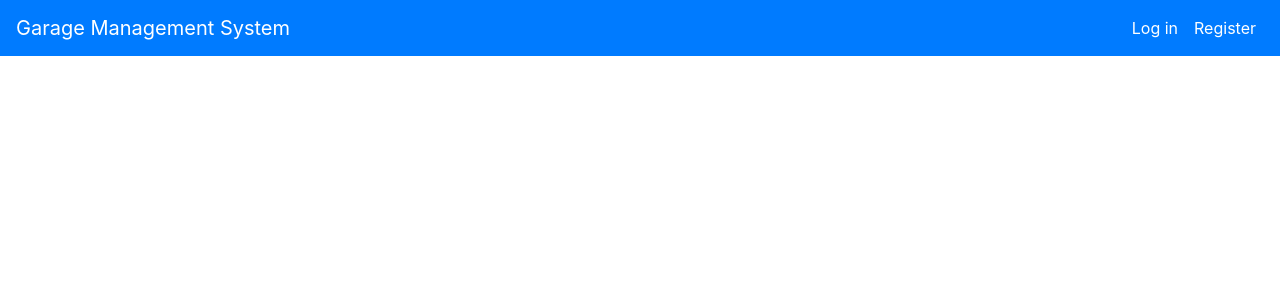
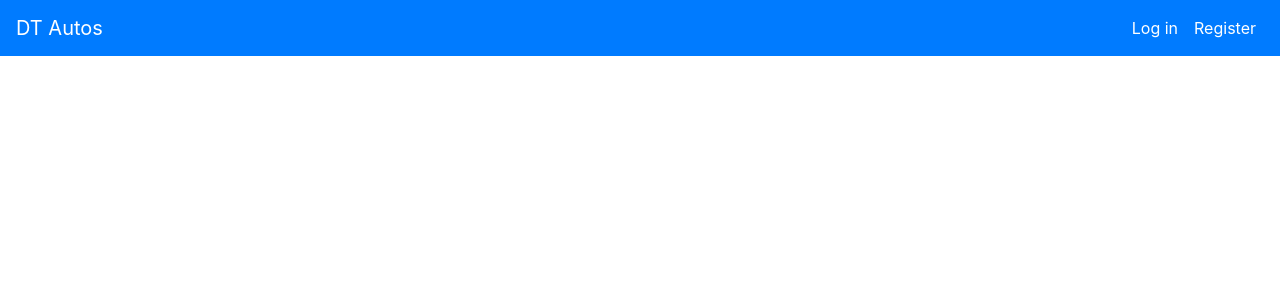
Before and after one commit to Shazi-dani/Garage-Management-System, a Django app: page / in a window 1280 px wide. Shown: the top 300 px of the page. Run offline with Django 5.2, Linux system fonts and the light colour scheme; data that the repository does not hold is empty; some libraries are stand-ins or nearby versions.

Commit message:
rename all references of garage management system to DT Autos

```diff
--- a/dashboard/templates/appointment_form.html
+++ b/dashboard/templates/appointment_form.html
@@ -1,6 +1,6 @@
 {% extends "base.html" %}
 
-{% block title %}Appointment Form - Garage Management System{% endblock %}
+{% block title %}Appointment Form - DT Autos{% endblock %}
 
 {% block extra_css %}
 <link rel="stylesheet" href="https://cdnjs.cloudflare.com/ajax/libs/jquery-datetimepicker/2.5.20/jquery.datetimepicker.min.css">
--- a/dashboard/templates/base.html
+++ b/dashboard/templates/base.html
@@ -3,7 +3,7 @@
 <head>
     <meta charset="UTF-8">
     <meta name="viewport" content="width=device-width, initial-scale=1.0">
-    <title>{% block title %}Garage Management System{% endblock %}</title>
+    <title>{% block title %}DT Autos{% endblock %}</title>
     <!-- Bootstrap CSS -->
     <link rel="stylesheet" href="https://stackpath.bootstrapcdn.com/bootstrap/4.5.2/css/bootstrap.min.css">
     <!-- Additional Styles -->
@@ -44,7 +44,7 @@
 </head>
 <body>
     <nav class="navbar navbar-expand-lg navbar-light" style="background-color: #007bff;">
-        <a class="navbar-brand text-white" href="{% url 'dashboard:dashboard' %}">Garage Management System</a>
+        <a class="navbar-brand text-white" href="{% url 'dashboard:dashboard' %}">DT Autos</a>
         <button class="navbar-toggler" type="button" data-toggle="collapse" data-target="#navbarNav" aria-controls="navbarNav" aria-expanded="false" aria-label="Toggle navigation">
             <span class="navbar-toggler-icon"></span>
         </button>
--- a/dashboard/templates/dashboard.html
+++ b/dashboard/templates/dashboard.html
@@ -45,7 +45,7 @@
 </head>
 <body>
 <nav class="navbar navbar-expand-lg navbar-light" style="background-color: #007bff;">
-    <a class="navbar-brand text-white" href="#">Garage Management System</a>
+    <a class="navbar-brand text-white" href="#">DT Autos</a>
     <button class="navbar-toggler" type="button" data-toggle="collapse" data-target="#navbarNav" aria-controls="navbarNav" aria-expanded="false" aria-label="Toggle navigation">
         <span class="navbar-toggler-icon"></span>
     </button>
--- a/dashboard/views.py
+++ b/dashboard/views.py
@@ -90,7 +90,7 @@ class AppointmentCreateView(CreateView):
 
         # Send an email notification
         email = EmailMessage(
-            'GSM - Appointment Confirmation',
+            'DT Autos - Appointment Confirmation',
             html_content,
             os.environ.get('DEFAULT_FROM_EMAIL'),
             [self.object.user.email]
@@ -125,7 +125,7 @@ class AppointmentUpdateView(UpdateView):
 
         # Send an email notification
         email = EmailMessage(
-            'GSM - Appointment Update Confirmation',
+            'DT Autos - Appointment Update Confirmation',
             html_content,
             os.environ.get('DEFAULT_FROM_EMAIL'),
             [self.object.user.email]
@@ -156,7 +156,7 @@ class AppointmentDeleteView(DeleteView):
 
         # Send an email notification
         email = EmailMessage(
-            'GSM - Appointment Cancellation Confirmation',
+            'DT Autos - Appointment Cancellation Confirmation',
             html_content,
             os.environ.get('DEFAULT_FROM_EMAIL'),
             [self.object.user.email]
--- a/garage_management_system/settings.py
+++ b/garage_management_system/settings.py
@@ -108,7 +108,7 @@ EMAIL_PORT = 587
 EMAIL_USE_TLS = True
 EMAIL_HOST_USER = os.environ.get('EMAIL_HOST_USER')
 EMAIL_HOST_PASSWORD = os.environ.get('EMAIL_HOST_PASSWORD')  # Use an app-specific password if two-factor authentication is enabled
-DEFAULT_FROM_EMAIL = 'admin_gms@gmail.com'
+DEFAULT_FROM_EMAIL = 'admin_dt_autos@gmail.com'
 
 WSGI_APPLICATION = 'garage_management_system.wsgi.application'
 
--- a/users/email_utils.py
+++ b/users/email_utils.py
@@ -4,7 +4,7 @@ from django.template.loader import render_to_string
 from django.utils.html import strip_tags
 
 def send_signup_email(user):
-    subject = 'Successful Registration on Shazina Garage Management System'
+    subject = 'Successful Registration on DT Autos'
     html_message = render_to_string('register_email.html', {'user': user})
     plain_message = strip_tags(html_message)
     from_email = os.environ.get('DEFAULT_FROM_EMAIL')
```
Also changed, not shown: README.md.
